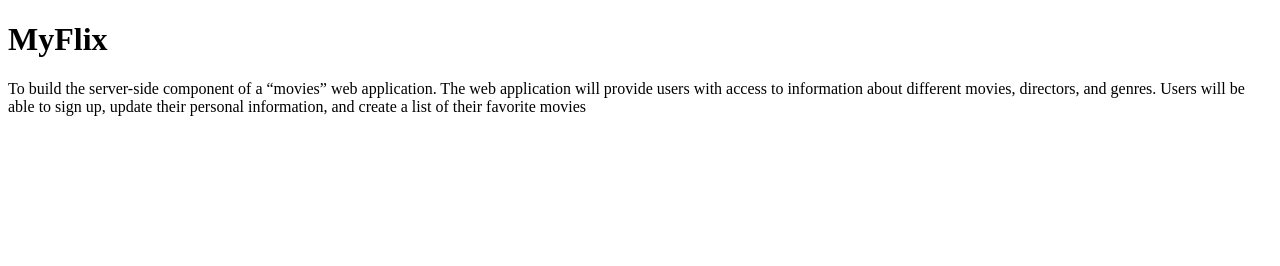
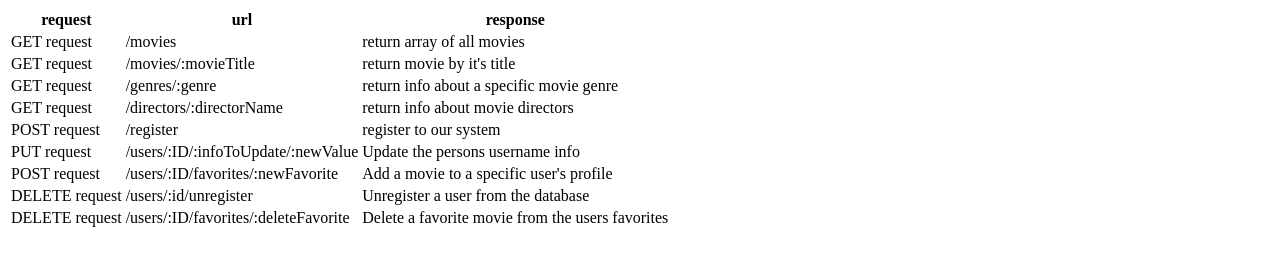
Before and after one commit to KrystinaGerke/Movie-API, a website: page public/documentation.html in a window 1280 px wide. Drawn offline with Linux system fonts and the light colour scheme.

Commit message:
added documentation info and endpoints

```diff
--- a/public/documentation.html
+++ b/public/documentation.html
@@ -3,18 +3,66 @@
     <head>
         <meta charset="utf-8">
         <meta http-equiv="X-UA-Compatible" content="IE=edge">
-        <title>MyFlix API</title>
+        <title></title>
         <meta name="description" content="">
         <meta name="viewport" content="width=device-width, initial-scale=1">
         <link rel="stylesheet" href="">
     </head>
     <body>
-        <h1>MyFlix</h1>
-        <p>To build the server-side component of a “movies” web application. The web
-            application will provide users with access to information about different
-            movies, directors, and genres. Users will be able to sign up, update their
-            personal information, and create a list of their favorite movies
-        </p>
+      <table><thead>
+          <tr>
+              <th>request</th>
+              <th>url</th>
+              <th>response</th>
+          </tr>
+      </thead>
+    <tbody>
+        <tr>
+            <td>GET request</td>
+            <td>/movies</td>
+            <td>return array of all movies</td>
+        </tr>
+        <tr>
+            <td>GET request</td>
+            <td>/movies/:movieTitle</td>
+            <td>return movie by it's title</td>
+        </tr>
+        <tr>
+            <td>GET request</td>
+            <td>/genres/:genre</td>
+            <td>return info about a specific movie genre</td>
+        </tr>
+        <tr>
+            <td>GET request</td>
+            <td>/directors/:directorName</td>
+            <td>return info about movie directors</td>
+        </tr>
+        <tr>
+            <td>POST request</td>
+            <td>/register</td>
+            <td>register to our system</td>
+        </tr>
+        <tr>
+            <td>PUT request</td>
+            <td>/users/:ID/:infoToUpdate/:newValue</td>
+            <td>Update the persons username info</td>
+        </tr>
+        <tr>
+            <td>POST request</td>
+            <td>/users/:ID/favorites/:newFavorite</td>
+            <td>Add a movie to a specific user's profile</td>
+        </tr>
+        <tr>
+            <td>DELETE request</td>
+            <td>/users/:id/unregister</td>
+            <td>Unregister a user from the database</td>
+        </tr>
+        <tr>
+            <td>DELETE request</td>
+            <td>/users/:ID/favorites/:deleteFavorite</td>
+            <td>Delete a favorite movie from the users favorites</td>
+        </tr>
+    </tbody></table>
 
         <script src="" async defer></script>
     </body>
```
Also changed, not shown: index.js (+38 -1 lines), log.txt (+11 -1 lines), package.json (+11 -4 lines), public/Index.html (renamed from Index.html), 2 other files.
